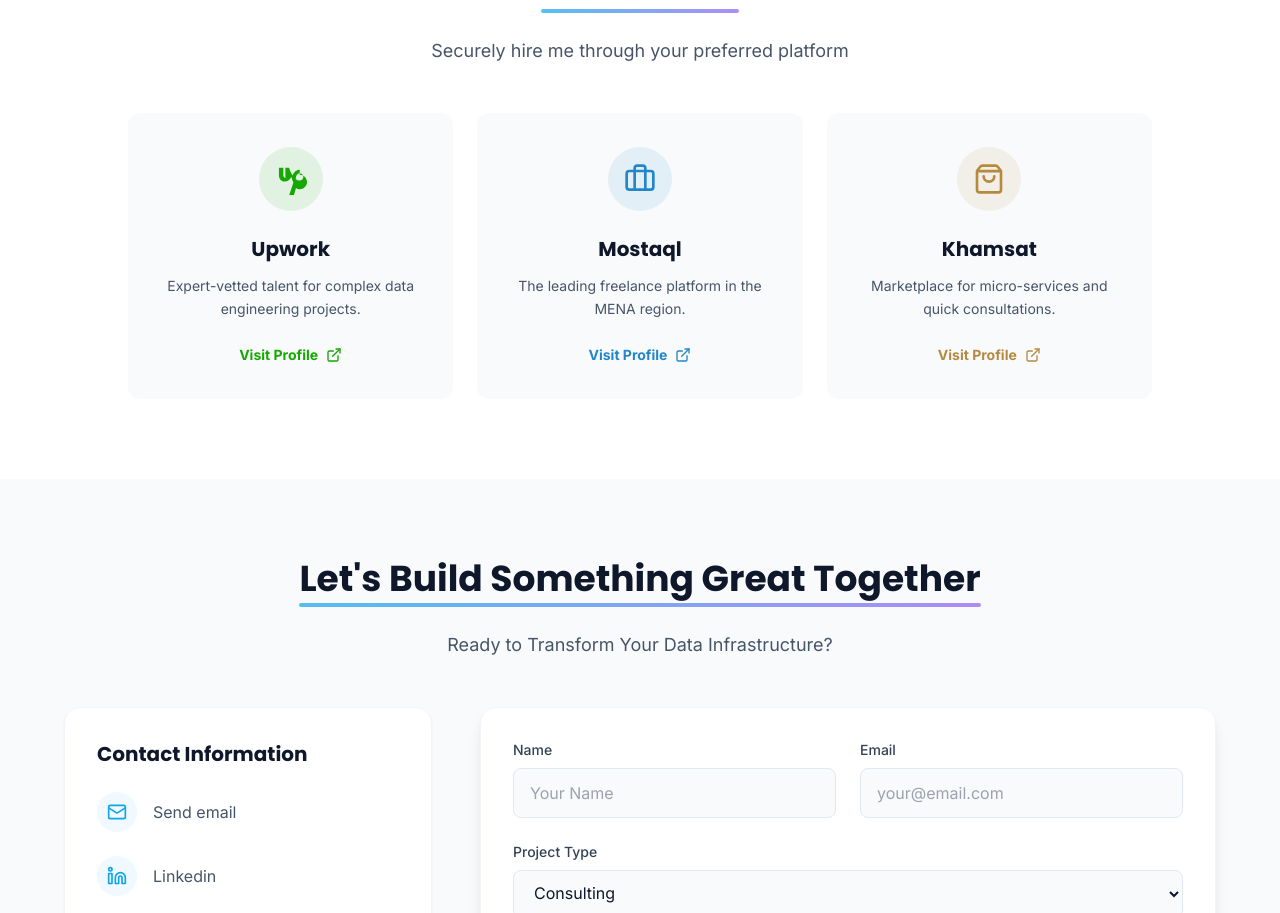
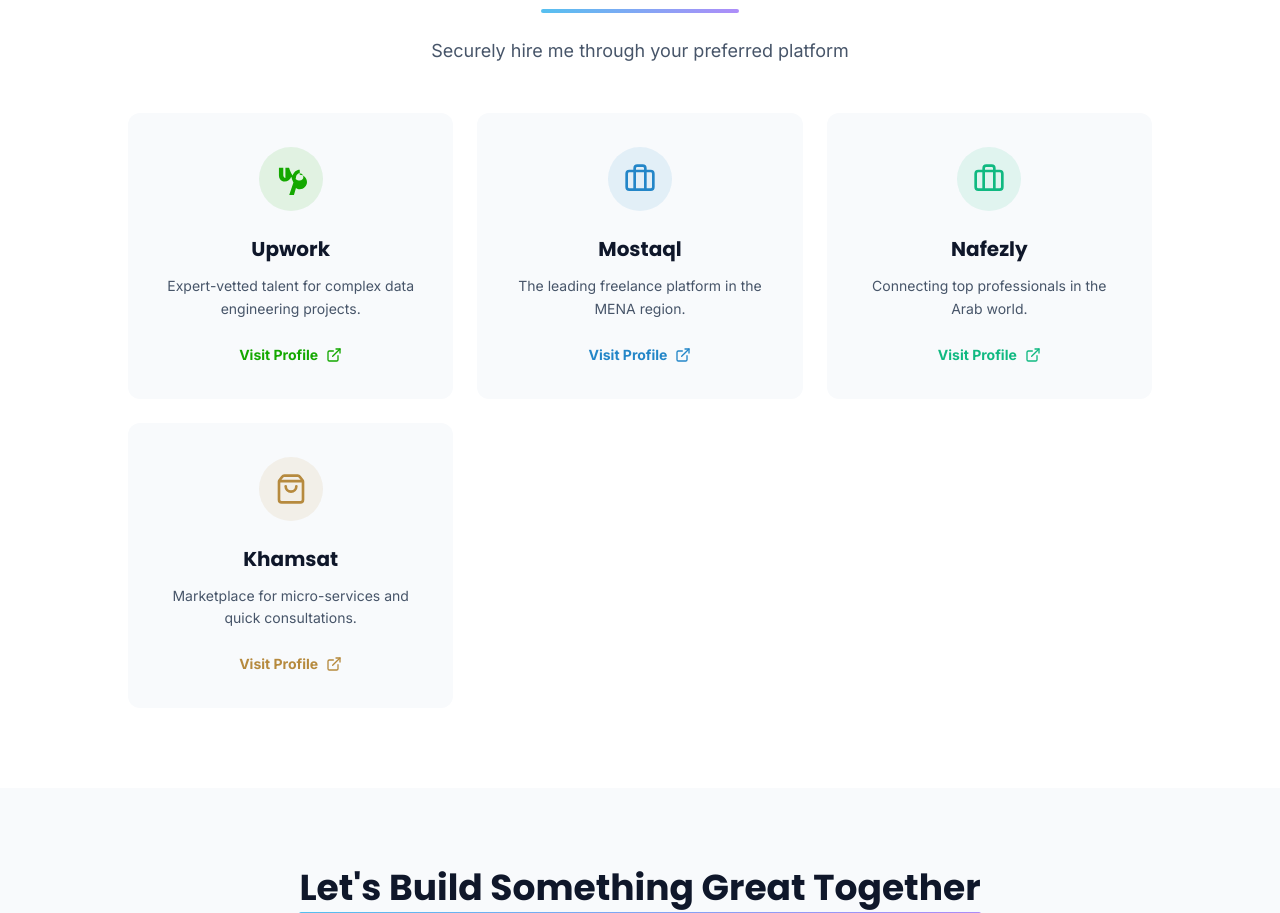
Before and after one commit to aymanibrahim/portfolio, a React (Vite) app: page / in a window 1280 px wide. Shown: the part 7916-8829 px from the top of the page. Built offline with nearby package versions, Linux system fonts and the light colour scheme.

Commit message:
Update FreelanceProfiles

```diff
--- a/components/FreelanceProfiles.tsx
+++ b/components/FreelanceProfiles.tsx
@@ -24,6 +24,15 @@
     color: 'text-[#2386c8]',
     bgColor: 'bg-[#2386c8]',
     borderColor: 'hover:border-[#2386c8]',
+    icon: <Briefcase className="w-8 h-8" />
+  },
+  {
+    name: 'Nafezly',
+    url: 'https://nafezly.com/u/aymaniawad',
+    description: 'Connecting top professionals in the Arab world.',
+    color: 'text-[#10b981]',
+    bgColor: 'bg-[#10b981]',
+    borderColor: 'hover:border-[#10b981]',
     icon: <Briefcase className="w-8 h-8" />
   },
   {
```
